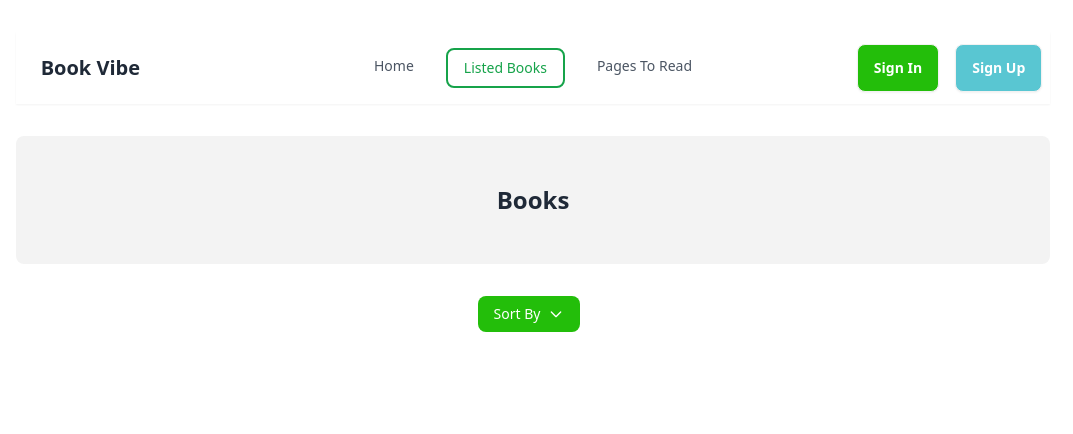
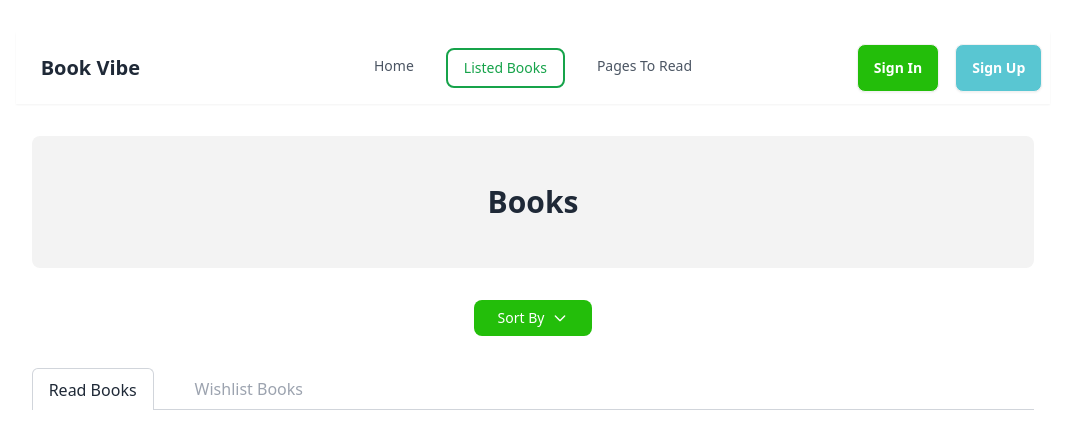
Before and after one commit to oworkmahade/React-Book-Review, a React (Vite) app: page /listed-books in a window 1280 px wide. Shown: the top 434 px of the page, without its empty margins (107-1180 px from the left). Built offline with nearby package versions, Linux system fonts and the light colour scheme.

Commit message:
commited

```diff
--- /dev/null
+++ b/src/components/ListedBook/ListedBook.jsx
@@ -0,0 +1,83 @@
+import { NavLink } from "react-router-dom";
+import PropTypes from "prop-types";
+
+const ListedBook = ({ book }) => {
+  console.log(book);
+  return (
+    <div className="mt-8 space-y-6">
+      <div className="flex gap-6 p-6 border rounded-xl">
+        {/* Image */}
+        <div className="flex items-center justify-center w-40 bg-gray-100 rounded-lg h-52">
+          <img
+            src={book.img}
+            alt={book.title}
+            className="object-contain h-48"
+          />
+        </div>
+
+        {/* Content */}
+        <div className="flex-1">
+          <h3 className="text-2xl font-bold">{book.title}</h3>
+          <p className="mt-1 text-gray-600">By : {book.author}</p>
+
+          {/* Tags */}
+          <div className="flex gap-3 mt-3">
+            {book.hashtag.map((tag) => (
+              <span
+                key={tag}
+                className="px-3 py-1 text-sm text-green-600 bg-green-100 rounded-full"
+              >
+                {tag}
+              </span>
+            ))}
+            <span className="flex items-center gap-1 text-sm text-gray-500">
+              📍 Year of Publishing: {book.year}
+            </span>
+          </div>
+
+          {/* Meta */}
+          <div className="flex gap-6 mt-3 text-sm text-gray-500">
+            <span>👥 Publisher: {book.publisher}</span>
+            <span>📄 Page {book.pages}</span>
+          </div>
+
+          <hr className="my-4" />
+
+          {/* Footer */}
+          <div className="flex items-center gap-4">
+            <span className="px-4 py-2 text-sm text-blue-600 bg-blue-100 rounded-full">
+              Category: {book.category}
+            </span>
+            <span className="px-4 py-2 text-sm text-orange-600 bg-orange-100 rounded-full">
+              Rating: {book.rating}
+            </span>
+
+            <NavLink
+              to={`/book/${book.id}`}
+              className="px-5 py-2 text-sm text-white bg-green-500 rounded-full"
+            >
+              View Details
+            </NavLink>
+          </div>
+        </div>
+      </div>
+    </div>
+  );
+};
+
+ListedBook.propTypes = {
+  book: PropTypes.shape({
+    id: PropTypes.number.isRequired,
+    img: PropTypes.string.isRequired,
+    title: PropTypes.string.isRequired,
+    author: PropTypes.string.isRequired,
+    hashtag: PropTypes.arrayOf(PropTypes.string).isRequired,
+    year: PropTypes.number.isRequired,
+    publisher: PropTypes.string.isRequired,
+    pages: PropTypes.number.isRequired,
+    category: PropTypes.string.isRequired,
+    rating: PropTypes.number.isRequired,
+  }).isRequired,
+};
+
+export default ListedBook;
--- a/src/components/ListedBooks/ListedBooks.jsx
+++ b/src/components/ListedBooks/ListedBooks.jsx
@@ -1,13 +1,12 @@
-// import PropTypes from 'prop-types'
-
 import { useState, useEffect } from "react";
 import {
   getStoredReadItem,
   getStoredWishlistItem,
 } from "../../utility/localStorage";
 
+import ListedBook from "../ListedBook/ListedBook";
+
 function ListedBooks() {
-  const [books, setBooks] = useState([]);
   const [readBooks, setReadBooks] = useState([]);
   const [wishlistBooks, setWishlistBooks] = useState([]);
   const [activeTab, setActiveTab] = useState("read");
@@ -16,8 +15,8 @@ function ListedBooks() {
     fetch("/books.json")
       .then((res) => res.json())
       .then((data) => {
-        const readIds = getStoredReadItem();
-        const wishlistIds = getStoredWishlistItem();
+        const readIds = getStoredReadItem() || [];
+        const wishlistIds = getStoredWishlistItem() || [];
 
         const readBooksData = data.filter((book) => readIds.includes(book.id));
         setReadBooks(readBooksData);
@@ -29,18 +28,40 @@ function ListedBooks() {
       });
   }, []);
 
-  const handleJobsFilter = () => {};
+  const handleJobsFilter = (type) => {
+    const source = activeTab === "read" ? readBooks : wishlistBooks;
+    let sortedBooks = [...source];
+
+    if (type === "rating") {
+      sortedBooks.sort((a, b) => b.rating - a.rating);
+    }
+
+    if (type === "numberOfPages") {
+      sortedBooks.sort((a, b) => b.pages - a.pages);
+    }
+
+    if (type === "publishedYear") {
+      sortedBooks.sort((a, b) => b.year - a.year);
+    }
+
+    activeTab === "read"
+      ? setReadBooks(sortedBooks)
+      : setWishlistBooks(sortedBooks);
+  };
+
+  const booksToShow = activeTab === "read" ? readBooks : wishlistBooks;
+  console.log(booksToShow);
 
   return (
-    <div>
-      {/* books  */}
+    <div className="max-w-6xl px-4 mx-auto">
+      {/* Header  */}
       <div className="py-12 my-8 text-center rounded-lg bg-[#f3f3f3]">
-        <h2 className="text-2xl font-bold">Books</h2>
+        <h2 className="text-3xl font-bold">Books</h2>
       </div>
       {/* Sort By  */}
-      <div className="flex flex-row justify-center mr-2 filter ">
+      <div className="flex justify-center mb-8">
         <div className="relative inline-block group">
-          <button className="flex items-center gap-2 px-4 py-2 text-sm font-medium text-white bg-[#23be0a] rounded-lg">
+          <button className="flex items-center gap-2 px-6 py-2 text-sm font-medium text-white bg-[#23be0a] rounded-lg">
             Sort By
             <svg
               className="w-4 h-4"
@@ -57,51 +78,64 @@ function ListedBooks() {
             </svg>
           </button>
 
-          {/* Dropdown */}
-          <div className="absolute hidden w-40 mt-2 bg-white border rounded-lg shadow-md group-hover:block">
-            <ul className="text-sm text-gray-700">
-              <li>
-                <button
-                  onClick={() => handleJobsFilter("all")}
-                  className="w-full px-4 py-2 text-left hover:bg-gray-100"
-                >
-                  All
-                </button>
-              </li>
-              <li>
+          <div className="absolute hidden mt-2 bg-white border rounded-lg shadow-md w-44 group-hover:block">
             <button
               onClick={() => handleJobsFilter("rating")}
               className="w-full px-4 py-2 text-left hover:bg-gray-100"
             >
               Rating
             </button>
-              </li>
-              <li>
             <button
               onClick={() => handleJobsFilter("numberOfPages")}
               className="w-full px-4 py-2 text-left hover:bg-gray-100"
             >
               Number of Pages
             </button>
-              </li>
-
-              <li>
             <button
               onClick={() => handleJobsFilter("publishedYear")}
               className="w-full px-4 py-2 text-left hover:bg-gray-100"
             >
               Published Year
             </button>
-              </li>
-            </ul>
           </div>
         </div>
       </div>
-      {/* Read Wishlist  */}
+
+      {/* Tabs  */}
+
+      <div className="flex gap-6 border-b border-gray-300">
+        <button
+          onClick={() => setActiveTab("read")}
+          className={`relative px-4 py-2 rounded-t-md border-x border-t
+      ${
+        activeTab === "read"
+          ? "border-gray-300 border-b-0 bg-white font-medium -mb-[1px]"
+          : "border-transparent text-gray-400"
+      }`}
+        >
+          Read Books
+        </button>
+
+        <button
+          onClick={() => setActiveTab("wishlist")}
+          className={`relative px-4 py-2 rounded-t-md border-x border-t
+      ${
+        activeTab === "wishlist"
+          ? "border-gray-300 border-b-0 bg-white font-medium -mb-[1px]"
+          : "border-transparent text-gray-400"
+      }`}
+        >
+          Wishlist Books
+        </button>
+      </div>
+
+      {/* Book Cards  */}
+
+      {booksToShow.map((book) => (
+        <ListedBook key={book.id} book={book}></ListedBook>
+      ))}
     </div>
   );
 }
 
-// ListedBooks.propTypes = {}
-
 export default ListedBooks;
--- a/src/main.jsx
+++ b/src/main.jsx
@@ -8,6 +8,7 @@ import ErrorPage from "./components/ErrorPage/ErrorPage";
 import ListedBooks from "./components/ListedBooks/ListedBooks";
 import PagesToRead from "./components/PagesToRead/PagesToRead";
 import BookDetails from "./components/BookDetails/BookDetails";
+import ListedBook from "./components/ListedBook/ListedBook";
 
 const router = createBrowserRouter([
   {
@@ -24,6 +25,11 @@ const router = createBrowserRouter([
       {
         path: "/listed-books",
         element: <ListedBooks />,
+      },
+
+      {
+        path: "/listed-book",
+        element: <ListedBook />,
       },
       {
         path: "pages-to-read",
```
Lines whose indentation alone changed are shown as unchanged.
